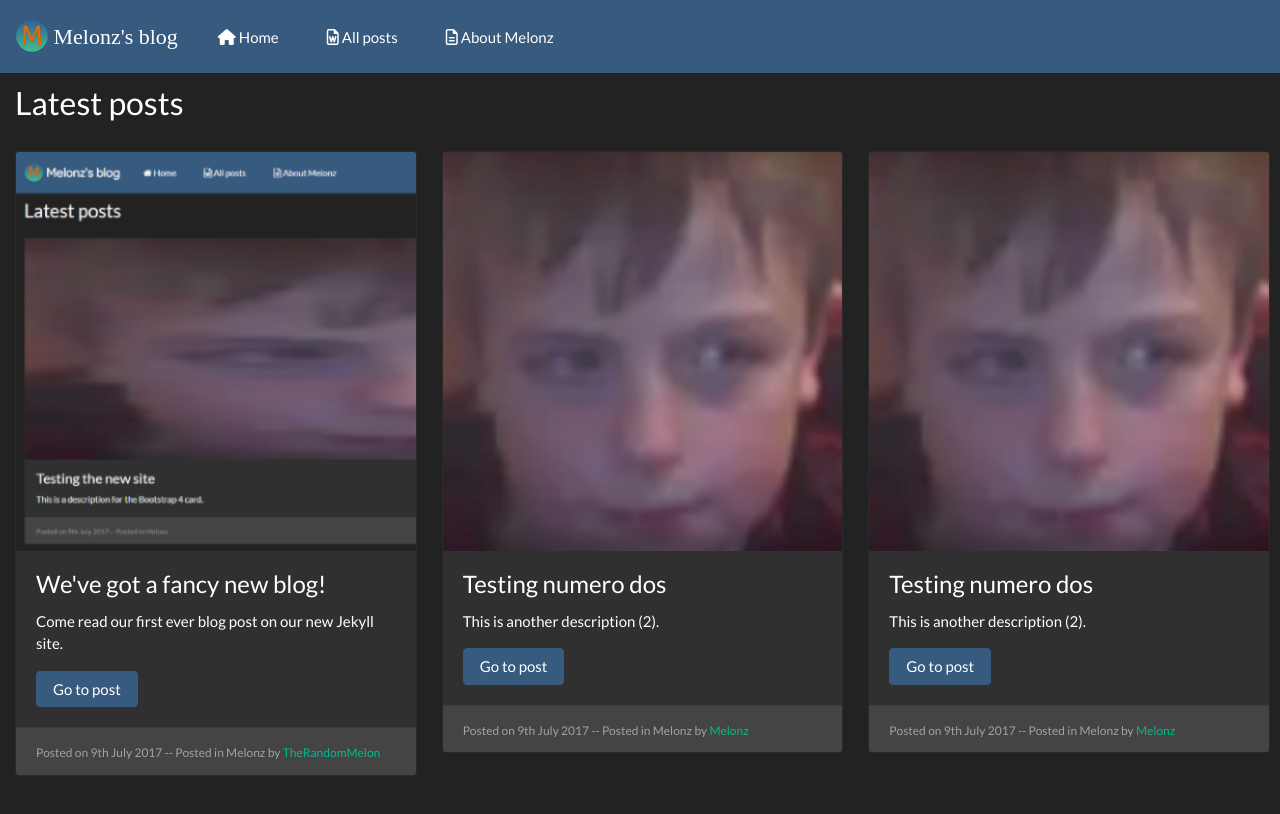
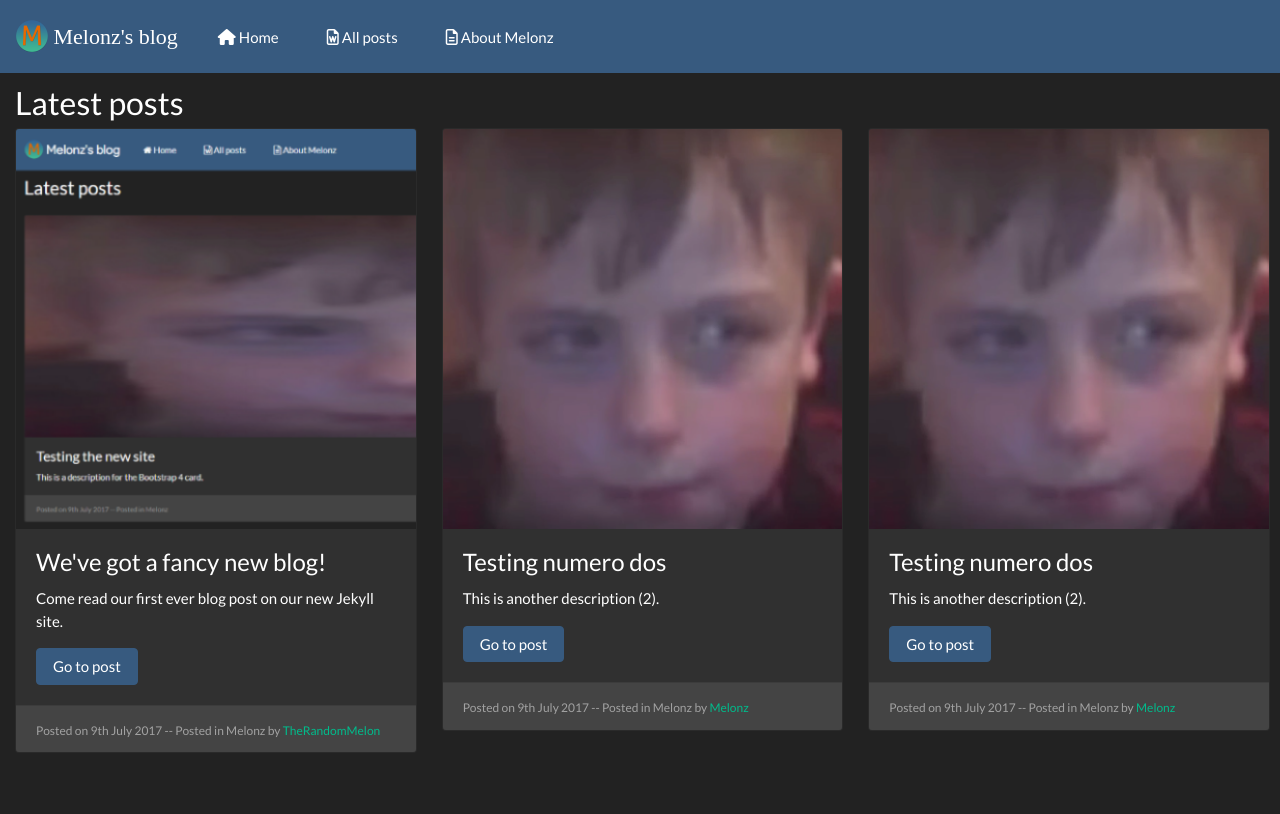
Before and after one commit to Melonz/old-blog, a Jekyll site: the page built from index.html, in a window 1280 px wide. Shown: the top 814 px of the page. Built offline with Jekyll 4.4.1, drawn with Linux system fonts in a browser that asks for light colours; nearby versions of some CDN libraries; some web fonts are replaced.

```diff
--- a/index.html
+++ b/index.html
@@ -6,7 +6,7 @@ description: site.description
 ---
 
 <div id="main-stuff">
-	<h3>Latest posts</h3><br>
+	<h3>Latest posts</h3>
 		<div class="row">
 		{% for post in site.posts limit:3 %}
 		  {% assign post_img = '' | append: '/img/posts/' | append: post.image %}
```
